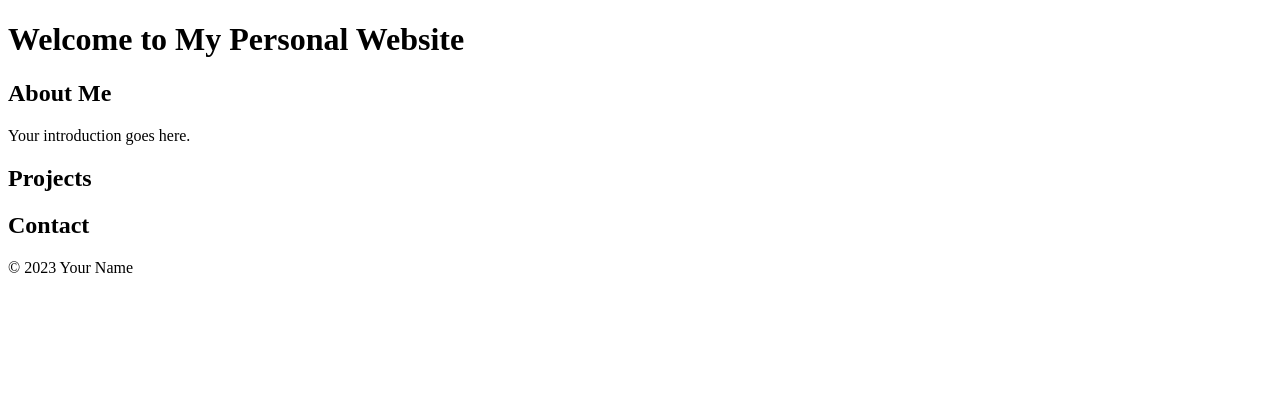
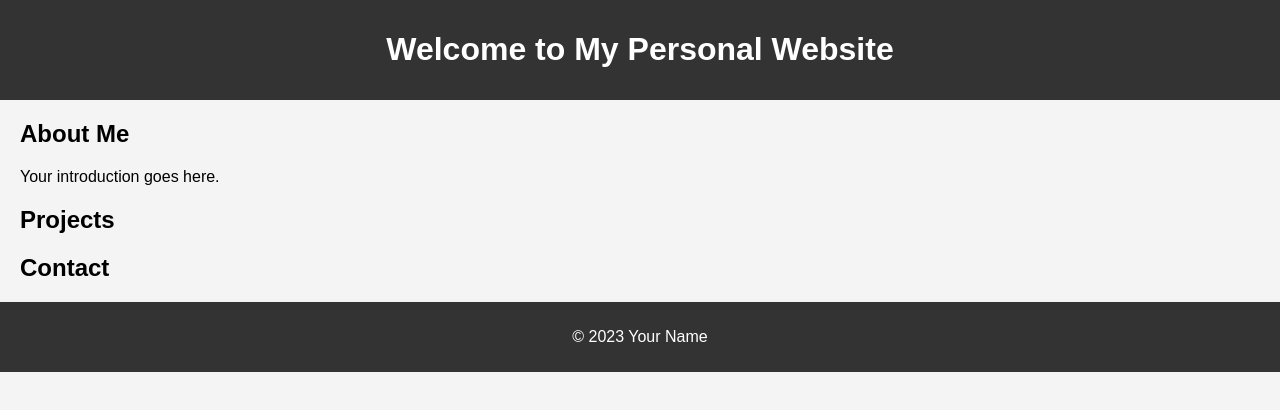
Before and after one commit to aaskk/kk.github.io, a plain HTML site: page index.html in a window 1280 px wide. Drawn offline with Linux system fonts and the light colour scheme.

Commit message:
Update index.html

```diff
--- a/index.html
+++ b/index.html
@@ -4,27 +4,58 @@
     <meta charset="UTF-8">
     <meta name="viewport" content="width=device-width, initial-scale=1">
     <title>Your Name - Home</title>
+    <style>
+        body {
+            font-family: Arial, sans-serif;
+            margin: 0;
+            padding: 0;
+            background-color: #f4f4f4;
+        }
+        header, footer {
+            background-color: #333;
+            color: white;
+            text-align: center;
+            padding: 10px 0;
+        }
+        main {
+            margin: 20px;
+        }
+        .content-section {
+            margin-bottom: 20px;
+        }
+    </style>
 </head>
 <body>
+
 <header>
     <h1>Welcome to My Personal Website</h1>
 </header>
+
 <main>
-        <section>
+    <div class="content-section">
         <h2>About Me</h2>
         <p>Your introduction goes here.</p>
-        </section>
-        <section>
+    </div>
+    <div class="content-section">
         <h2>Projects</h2>
         <!-- List your projects here -->
-        </section>
-        <section>
+    </div>
+    <div class="content-section">
         <h2>Contact</h2>
         <!-- Your contact information goes here -->
-        </section>
+    </div>
 </main>
+
 <footer>
     <p>© 2023 Your Name</p>
 </footer>
+
+<script>
+    // Simple script to show interactivity
+    document.querySelector('header').addEventListener('click', () => {
+        alert('Header clicked!');
+    });
+</script>
+
 </body>
 </html>
```
Lines whose indentation alone changed are shown as unchanged.
